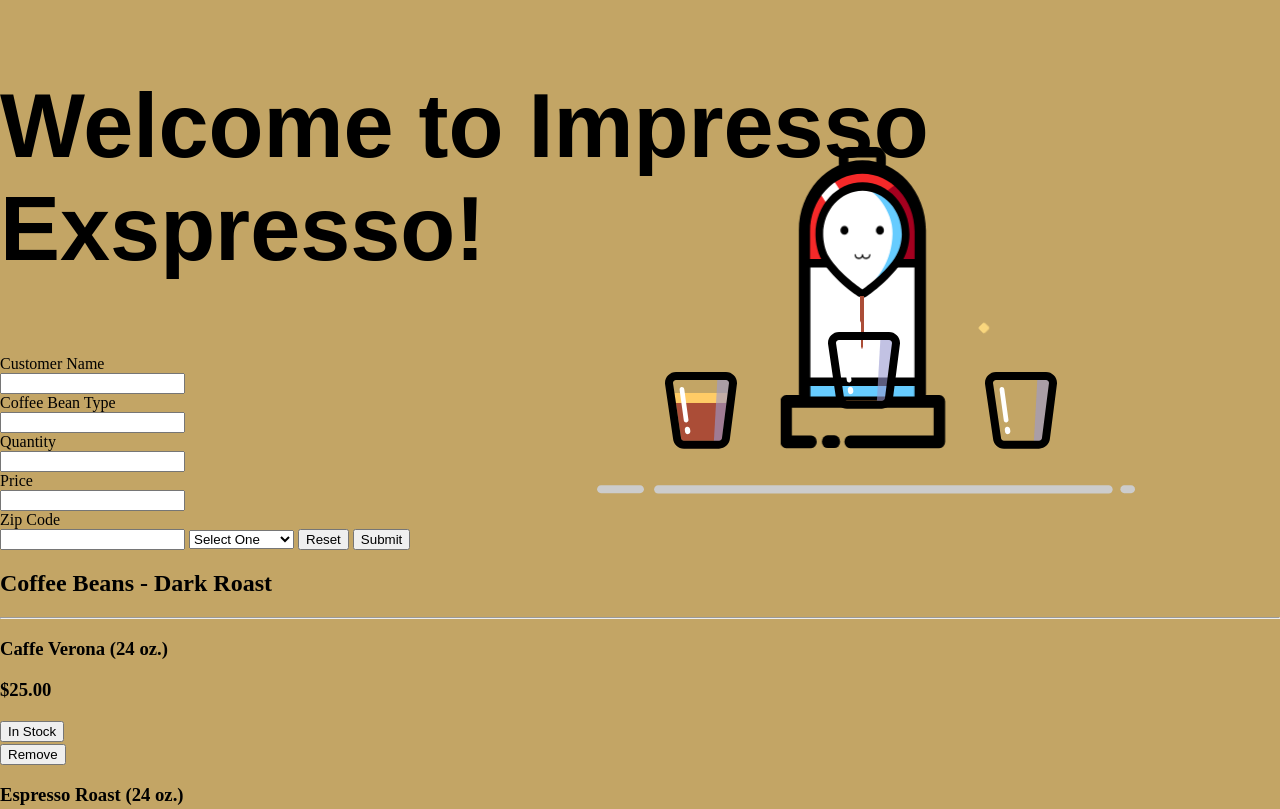
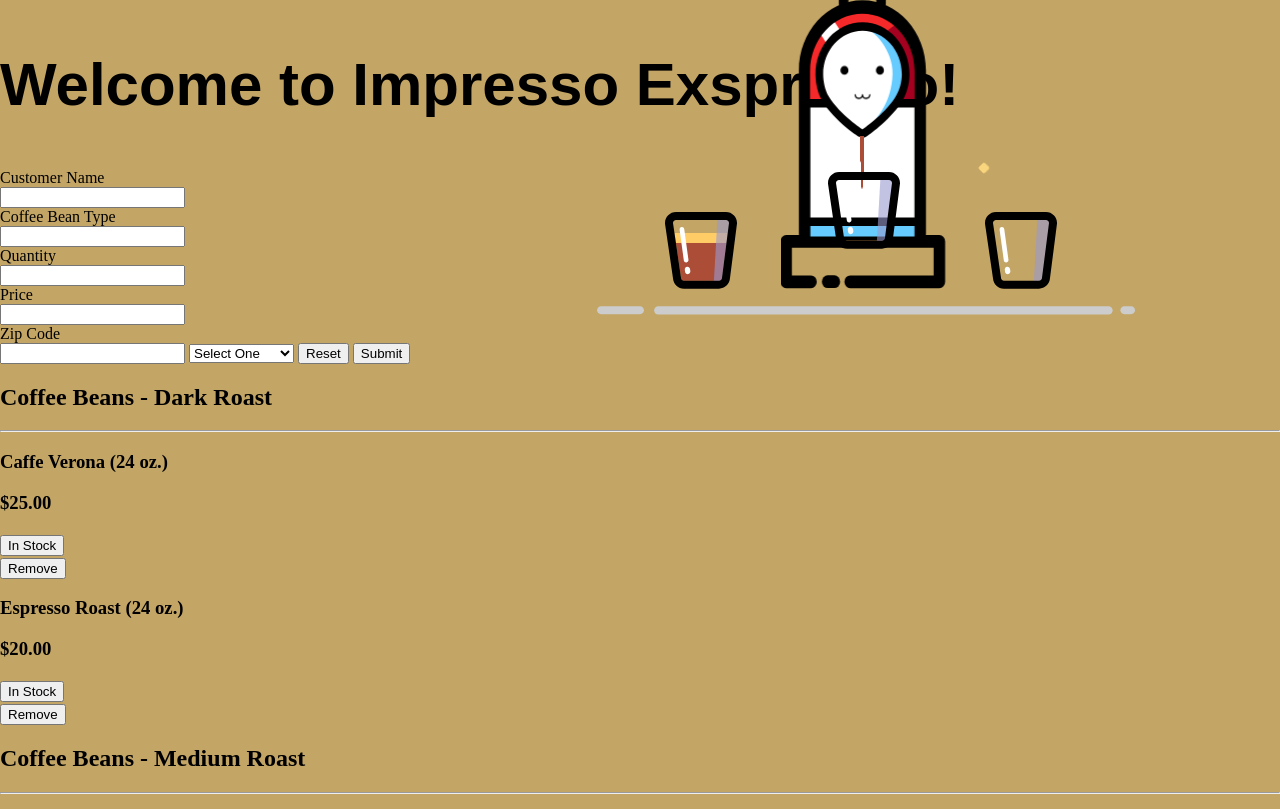
Before and after one commit to incognito1127/coffee-inventory, a plain HTML site: page index.html in a window 1280 px wide. Shown: the top 809 px of the page. Drawn offline with Linux system fonts and the light colour scheme.

Commit message:
code update

```diff
--- a/style.css
+++ b/style.css
@@ -5,7 +5,7 @@ body {
 
 header {
     font-family: stencil std, fantasy;
-    font-size: 60px;
+    font-size: 40px;
     font-weight:bold;
     /* text-align: ; */
     length: 450px;
@@ -43,7 +43,7 @@ body {
   height: 350px;
   background: #ffffff00;
   position: absolute;
-  top: 35%;
+  top: 15%;
   right: -31vw;
   /* left: 40%; */
   z-index: 1;
```
